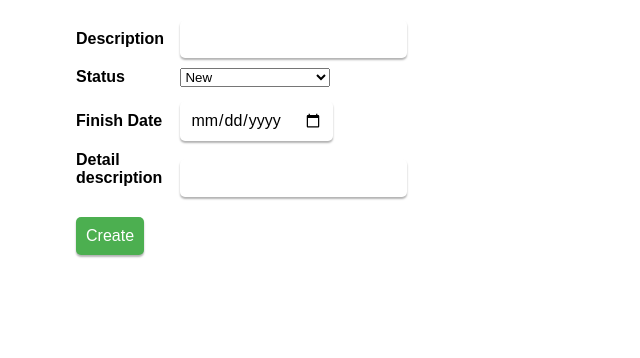
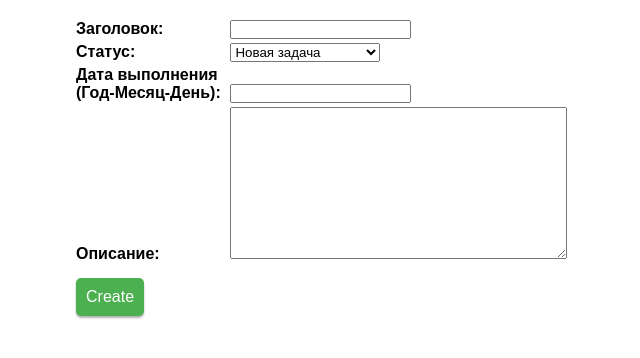
Before and after one commit to nurlansapyzhan/homework_55_nurlan_sapyzhan, a Django app: page /task/add/ in a window 1280 px wide. Shown: the part 88-446 px from the top of the page, without its empty margins (164-804 px from the left). Run offline with Django 4.2, Linux system fonts and the light colour scheme.

Commit message:
Forms
Добавил форму задачи и использовал их на страницах редактирования и удаления задачи

```diff
--- a/source/source/settings.py
+++ b/source/source/settings.py
@@ -116,6 +116,8 @@ USE_I18N = True
 
 USE_TZ = True
 
+DATE_INPUT_FORMATS = ['%d-%m-%Y']
+
 
 # Static files (CSS, JavaScript, Images)
 # https://docs.djangoproject.com/en/4.1/howto/static-files/
--- a/source/static/css/style.css
+++ b/source/static/css/style.css
@@ -87,6 +87,7 @@ label {
 .form label {
     font-weight: bold;
     margin-bottom: 5px;
+    width: 150px;
 }
 
 .form select {
@@ -130,6 +131,12 @@ label {
     text-decoration: underline;
 }
 
+.delete_button:hover {
+    color: #ffc122;
+    text-decoration: underline;
+    cursor: pointer;
+}
+
 .info {
   margin: 0;
   font-size: 20px;
@@ -141,8 +148,3 @@ label {
     border-bottom: black 1px solid;
     margin: 2px;
 }
-
-.error {
-    color: red;
-    font-size: 12px;
-}
--- /dev/null
+++ b/source/to_do_list_upd/forms.py
@@ -0,0 +1,28 @@
+from django import forms
+from django.core.exceptions import ValidationError
+from django.forms import widgets
+
+STATUS_TYPES = (
+    ('new', 'Новая задача'),
+    ('in order', 'В процессе'),
+    ('finishde', 'Завершено')
+)
+
+
+class TaskForm(forms.Form):
+    description = forms.CharField(max_length=20, required=True, label='Заголовок')
+    status = forms.ChoiceField(required=True, label='Статус', choices=STATUS_TYPES)
+    finish_date = forms.DateField(required=True, label='Дата выполнения (Год-Месяц-День)')
+    detail_description = forms.CharField(max_length=1000, required=True, label='Описание', widget=widgets.Textarea)
+
+    def clean_description(self):
+        description = self.cleaned_data.get('description')
+        if len(description) < 3:
+            raise ValidationError('Заголовок должен быть длиннее 3 символов')
+        return description
+
+    def clean_detail_description(self):
+        detail_description = self.cleaned_data.get('detail_description')
+        if len(detail_description) < 5:
+            raise ValidationError('Описание должно быть длиннее 5 символов')
+        return detail_description
--- a/source/to_do_list_upd/models.py
+++ b/source/to_do_list_upd/models.py
@@ -5,7 +5,7 @@ from django.db import models
 class Task(models.Model):
     description = models.CharField(max_length=2000, null=False, blank=False, verbose_name='Описание')
     status = models.CharField(max_length=200, null=False, blank=False, default='new', verbose_name='Статус')
-    finish_date = models.DateField(auto_now=True, verbose_name='Дата выполнения')
+    finish_date = models.DateField(auto_now=False, verbose_name='Дата выполнения')
     detail_description = models.TextField(max_length=2000, null=True, blank=False, verbose_name='Подробное описание')
 
     def __str__(self):
--- a/source/to_do_list_upd/templates/index.html
+++ b/source/to_do_list_upd/templates/index.html
@@ -12,7 +12,7 @@
             <form action="{% url 'task_delete' %}" method="post">
                 {% csrf_token %}
                 <input type="hidden" value="{{ task.pk }}" name="pk">
-                <button type="submit">Delete task</button>
+                <button type="submit" class="delete_button">Delete task</button>
             </form>
         </div>
     </div>
--- /dev/null
+++ b/source/to_do_list_upd/templates/partial/task_form2.html
@@ -0,0 +1,5 @@
+{% csrf_token %}
+{{ form.as_p }}
+<div class="form_row">
+    <button type="submit" class="create_button">{{ button_text }}</button>
+</div>
--- a/source/to_do_list_upd/templates/task_create.html
+++ b/source/to_do_list_upd/templates/task_create.html
@@ -4,7 +4,7 @@
     <div class="form">
         <form action="{% url 'task_add' %}" method="post">
             {% csrf_token %}
-            {% include 'partial/task_form.html' with button_text='Create' %}
+            {% include 'partial/task_form2.html' with button_text='Create' %}
         </form>
     </div>
 {% endblock %}
--- a/source/to_do_list_upd/templates/task_edit.html
+++ b/source/to_do_list_upd/templates/task_edit.html
@@ -9,7 +9,7 @@
     <div class="form">
         <form action="{% url 'task_edit' task.pk %}" method="post">
             {% csrf_token %}
-            {% include 'partial/task_form.html' with button_text='Edit' %}
+            {% include 'partial/task_form2.html' with button_text='Edit' %}
         </form>
     </div>
 {% endblock %}
--- a/source/to_do_list_upd/views/tasks.py
+++ b/source/to_do_list_upd/views/tasks.py
@@ -4,26 +4,19 @@ from django.urls import reverse
 
 from to_do_list_upd.models import Task
 
+from to_do_list_upd.forms import TaskForm
+
 
 def add_task(request: WSGIRequest):
-    errors = {}
     if request.method == "GET":
-        return render(request, 'task_create.html')
-    if not request.POST.get('descriptiom'):
-        errors['description'] = 'Данное поля обязательно к заполнению'
-    if not request.POST.get('detail_description'):
-        errors['detail_description'] = 'Данное поля обязательно к заполнению'
-    task_data = {
-        'description': request.POST.get('description'),
-        'status': request.POST.get('status'),
-        'finish_date': request.POST.get('finish_date'),
-        'detail_description': request.POST.get('detail_description')
-    }
-    if errors:
-        print(errors)
-        return render(request, 'task_create.html', context={'errors': errors})
-    task = Task.objects.create(**task_data)
-    return redirect('task_detail', pk=task.pk)
+        form = TaskForm()
+        return render(request, 'task_create.html', context={'form': form})
+    form = TaskForm(data=request.POST)
+    if not form.is_valid():
+        return render(request, 'task_create.html', context={'form': form})
+    else:
+        task = Task.objects.create(**form.cleaned_data)
+        return redirect('task_detail', pk=task.pk)
 
 
 def delete_task(request: WSGIRequest):
@@ -40,34 +33,23 @@ def detail_view(request: WSGIRequest, pk):
     return render(request, 'task_detail.html', context={'task': task})
 
 
-# def edit_task(request: WSGIRequest, pk):
-#     task = get_object_or_404(Task, pk=pk)
-#     if request.method == 'GET':
-#         return render(request, 'task_edit.html', context={'task': task})
-#     task.description = request.POST.get('description')
-#     task.status = request.POST.get('status')
-#     task.finish_date = request.POST.get('finish_date')
-#     task.detail_description = request.POST.get('detail_description')
-#     task.save()
-#     return redirect('task_detail', task.pk)
-
-
 def edit_task(request: WSGIRequest, pk):
-    errors = {}
-
     task = get_object_or_404(Task, pk=pk)
     if request.method == 'GET':
-        return render(request, 'task_edit.html', context={'task': task})
-    if not request.POST.get('descriptiom'):
-        errors['description'] = 'Данное поля обязательно к заполнению'
-    if not request.POST.get('detail_description'):
-        errors['detail_description'] = 'Данное поля обязательно к заполнению'
-    task.description = request.POST.get('description')
-    task.status = request.POST.get('status')
-    task.finish_date = request.POST.get('finish_date')
-    task.detail_description = request.POST.get('detail_description')
-    if errors:
-        print(errors)
-        return render(request, 'task_edit.html', context={'task': task, 'errors': errors})
-    task.save()
-    return redirect('task_detail', task.pk)
+        form = TaskForm(initial={
+            'description': task.description,
+            'status': task.status,
+            'finish_date': task.finish_date,
+            'detail_description': task.detail_description
+        })
+        return render(request, 'task_edit.html', context={'task': task, 'form': form})
+    form = TaskForm(data=request.POST)
+    if not form.is_valid():
+        return render(request, 'task_edit.html', context={'task': task, 'form': form})
+    else:
+        task.description = form.cleaned_data['description']
+        task.status = form.cleaned_data['status']
+        task.finish_date = form.cleaned_data['finish_date']
+        task.detail_description = form.cleaned_data['detail_description']
+        task.save()
+        return redirect('task_detail', task.pk)
```
